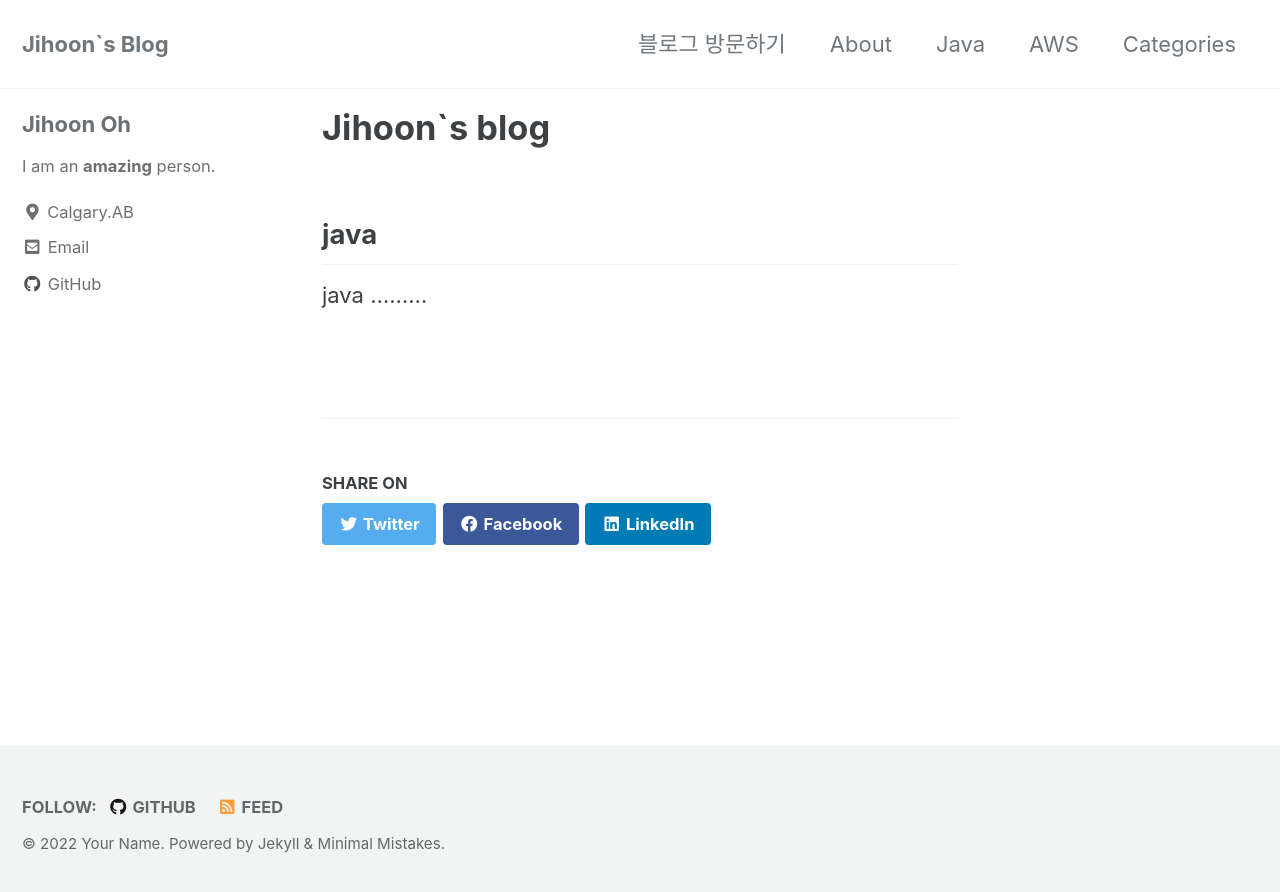
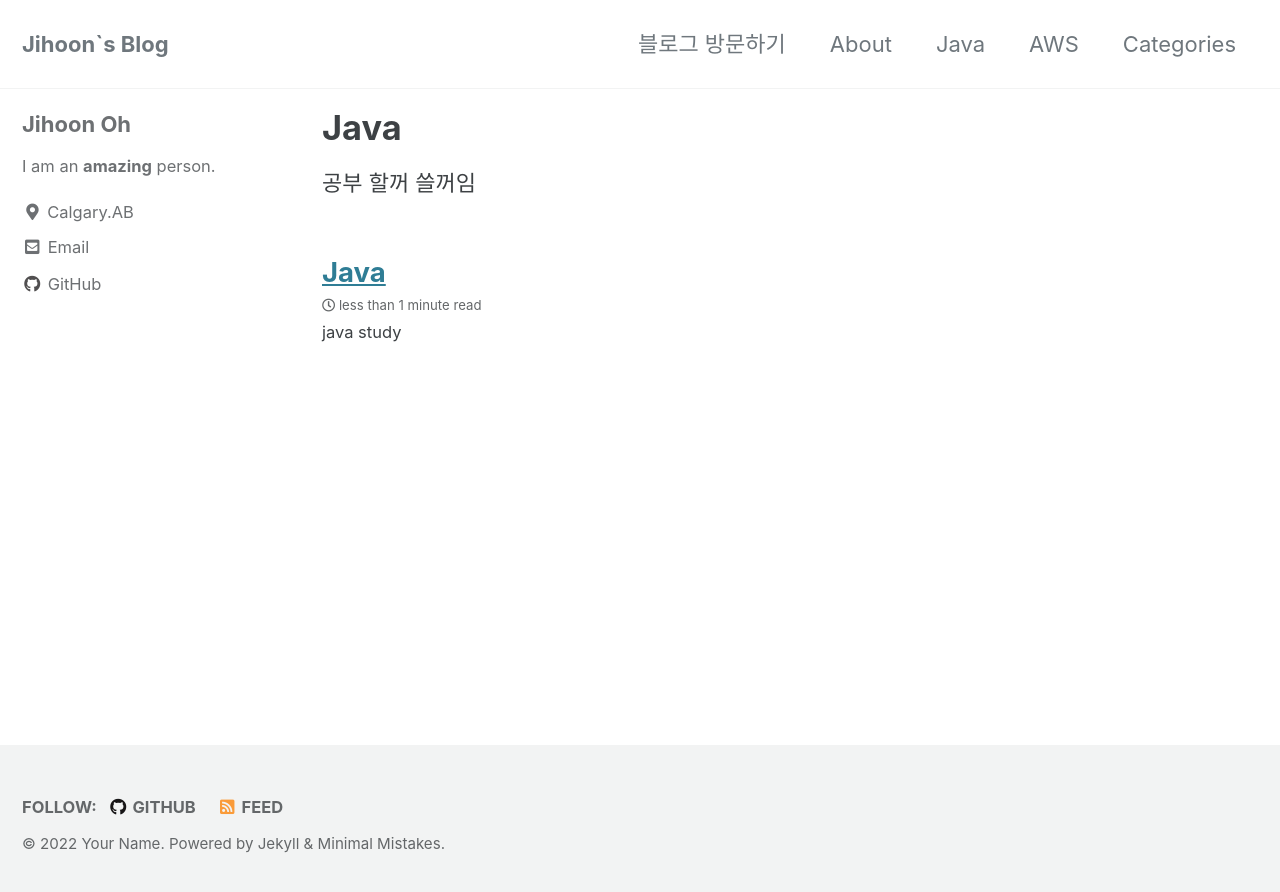
Before and after one commit to jihoon0324/jihoon0324.github.io, a Jekyll site: the page built from _pages/java.md, in a window 1280 px wide. Shown: the top 892 px of the page. Built offline with Jekyll 4.4.1, drawn with Linux system fonts in a browser that asks for light colours; cached includes are drawn as plain includes.

Commit message:
finish default version

```diff
--- a/_config.yml
+++ b/_config.yml
@@ -30,9 +30,9 @@ masthead_title           : # overrides the website title displayed in the masthe
 # breadcrumbs            : false # true, false (default)
 words_per_minute         : 200
 comments:
-  provider               : # false (default), "disqus", "discourse", "facebook", "staticman", "staticman_v2", "utterances", "giscus", "custom"
+  provider               : disqus # false (default), "disqus", "discourse", "facebook", "staticman", "staticman_v2", "utterances", "giscus", "custom"
   disqus:
-    shortname            : # https://help.disqus.com/customer/portal/articles/466208-what-s-a-shortname-
+    shortname            :  "jihoon0324-github-io"  # https://help.disqus.com/customer/portal/articles/466208-what-s-a-shortname-
   discourse:
     server               : # https://meta.discourse.org/t/embedding-discourse-comments-via-javascript/31963 , e.g.: meta.discourse.org
   facebook:
--- a/_data/navigation.yml
+++ b/_data/navigation.yml
@@ -5,8 +5,8 @@ main:
   - title: "About"
     url: /about/
   - title: "Java"
-    url: /java/
+    url: /categories/java/
   - title: "AWS"
-    url: /aws/
+    url: /categories/aws/
   - title: "Categories"
     url: /categories/
--- a/_pages/java.md
+++ b/_pages/java.md
@@ -1,9 +1,11 @@
 ---
-title: "Jihoon`s blog"
-permalink: /java/
-layout: single
+title: "Java"
+permalink: /categories/java/
+layout: category
+author_profile: true
+toc_sticky: true
+toc_ads : true
+taxonomy: java
 ---
 
-## java
-
-java .........
+공부 할꺼 쓸꺼임
```
Also changed, not shown: _pages/aws.md (+5 -5 lines), _posts/aws/2022-02-08-aws-basic.md (+0 -1 lines), _posts/java/2022-02-08-java-basic.md (+0 -1 lines).
